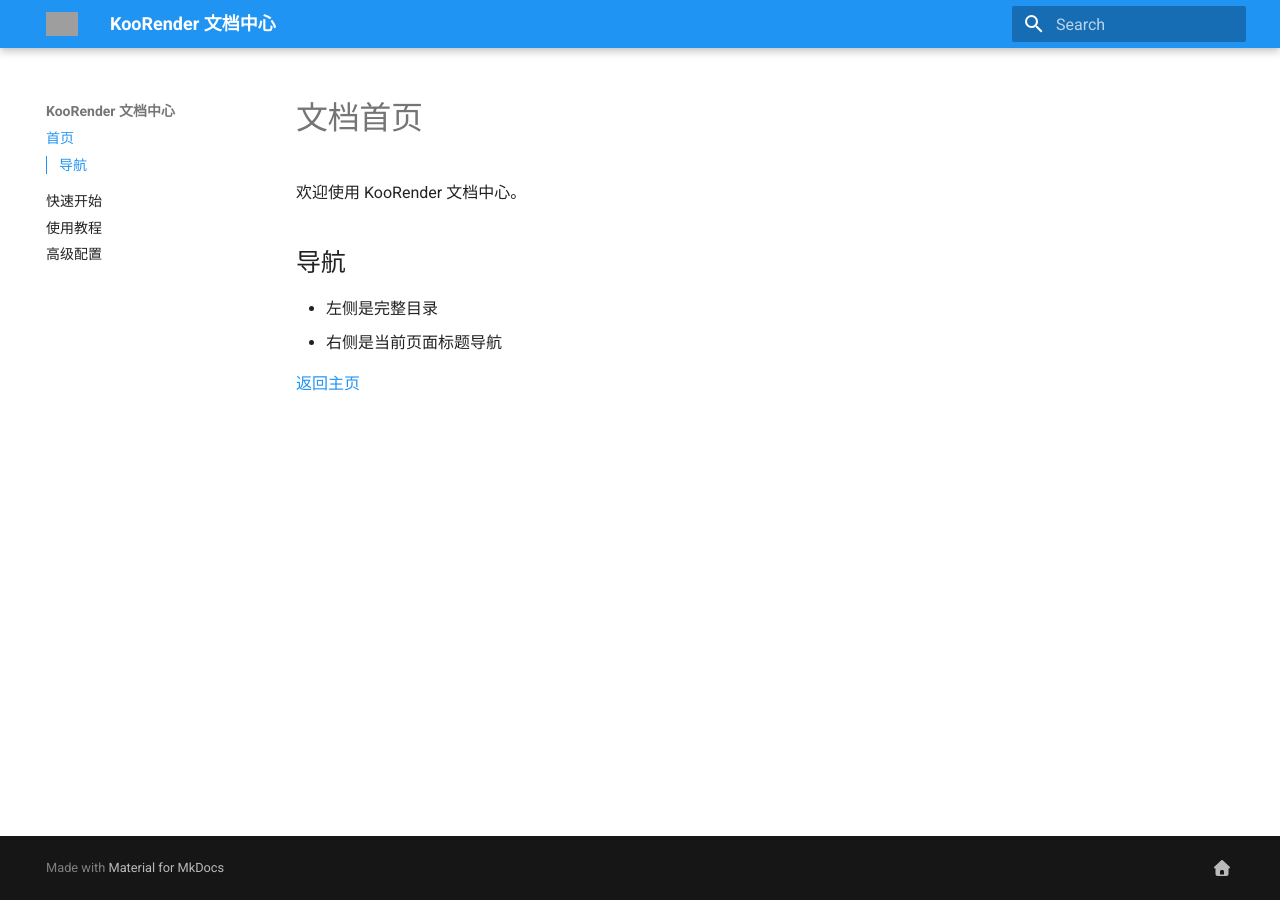
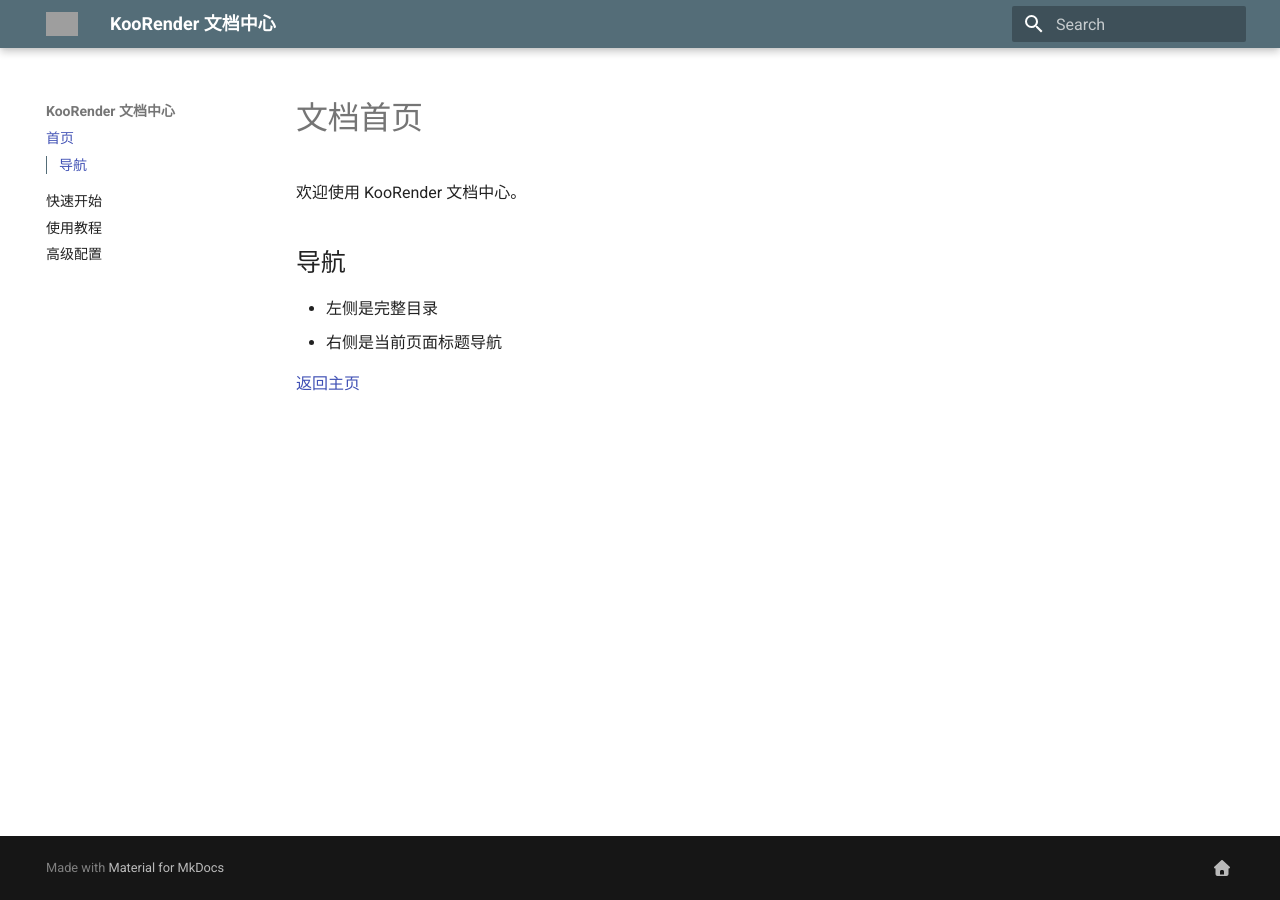
Before and after one commit to KooRender/koorender.github.io, an MkDocs documentation site: the page built from docs/index.md, in a window 1280 px wide. Built offline with MkDocs 1.6.1 and Material for MkDocs 9.7.7, drawn with Linux system fonts in a browser that asks for light colours; grey boxes are pictures that could not be loaded.

Commit message:
Try other color theme.

```diff
--- a/mkdocs.yml
+++ b/mkdocs.yml
@@ -12,7 +12,7 @@ theme:
     - navigation.top
   palette:
     scheme: default
-    primary: blue
+    primary: blue-grey
     accent: blue
 
 extra:
```
